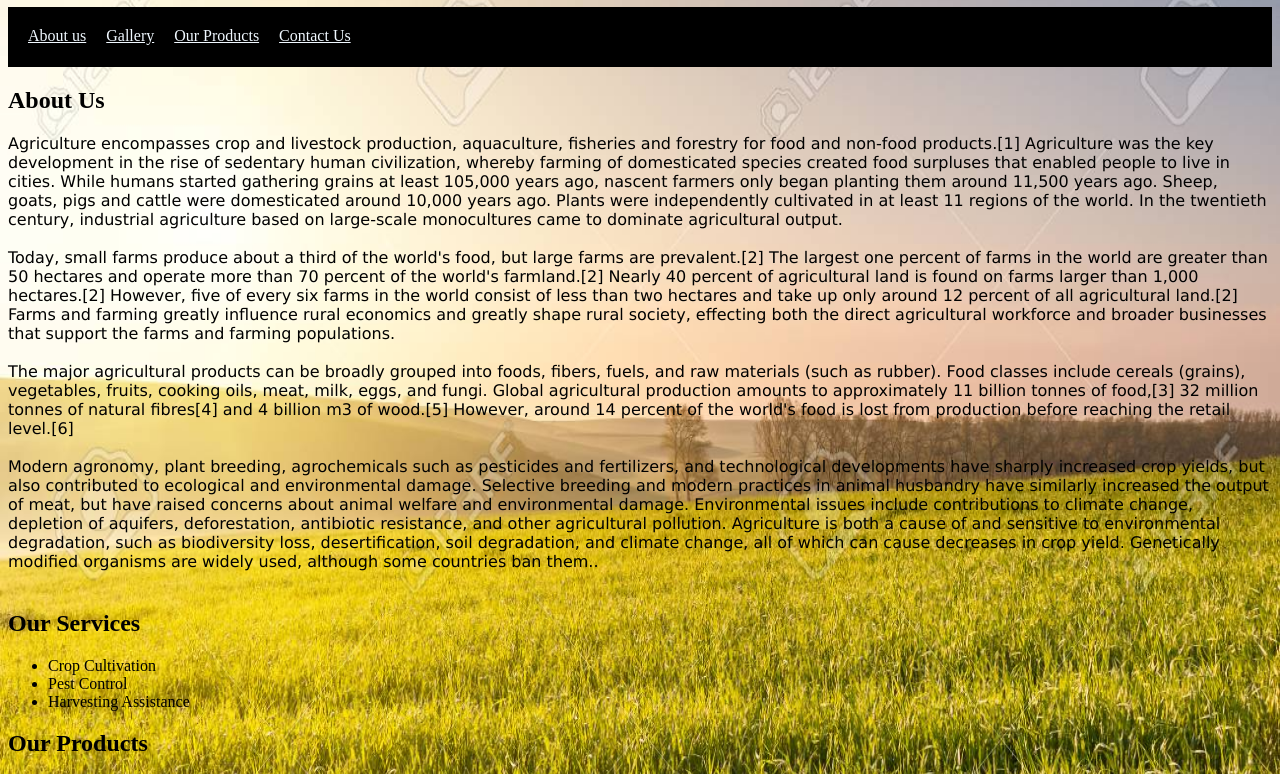
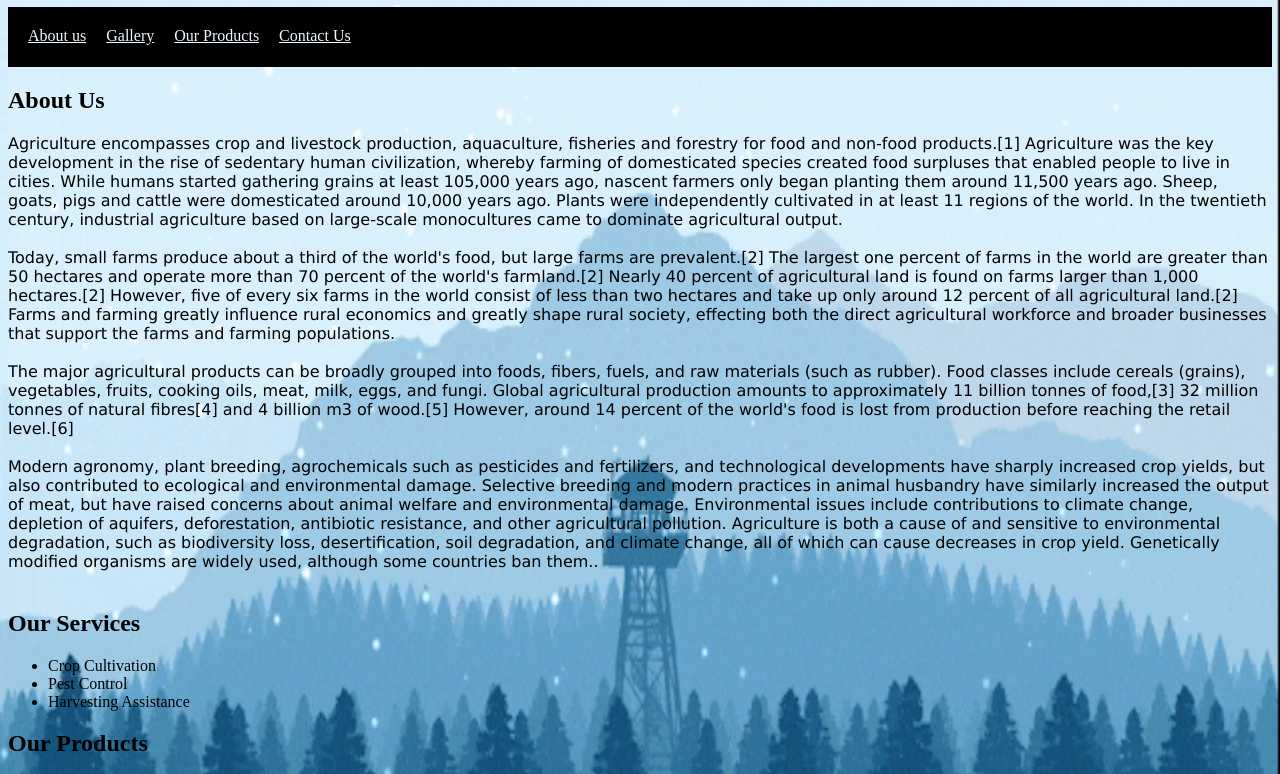
Before and after one commit to Ssaikumar7/agriculture, a plain HTML site: page index.html in a window 1280 px wide. Shown: the part 73-847 px from the top of the page. Drawn offline with Linux system fonts and the light colour scheme.

Commit message:
bg change

```diff
--- a/home.css
+++ b/home.css
@@ -1,5 +1,5 @@
 .home-body{
-    background-image: url('./images/bg2.jpg');
+    background-image: url('./images/slick.gif');
     background-repeat:no-repeat;
     background-size: 100% 100%;
 
```
Also changed, not shown: images/slick.gif (added).
